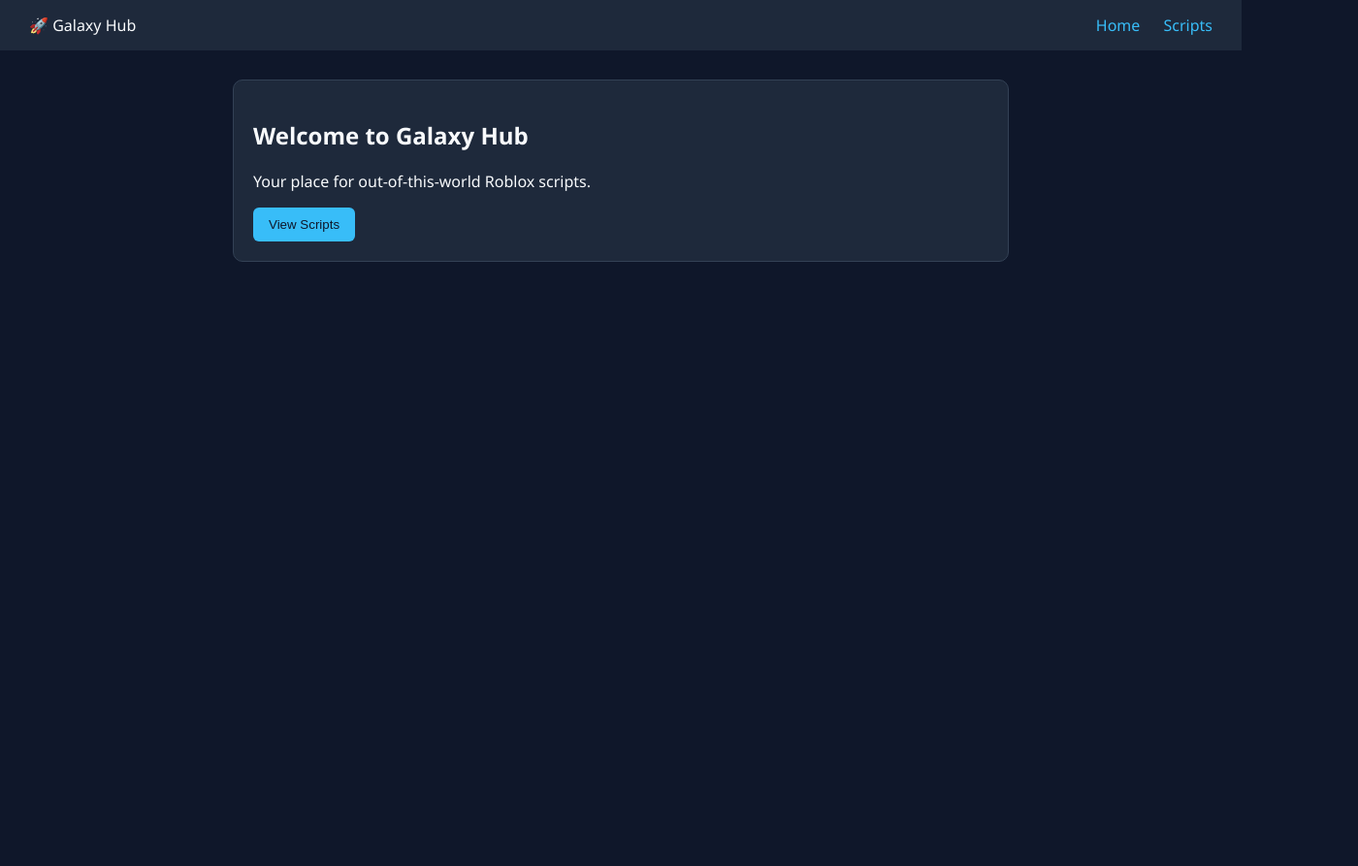
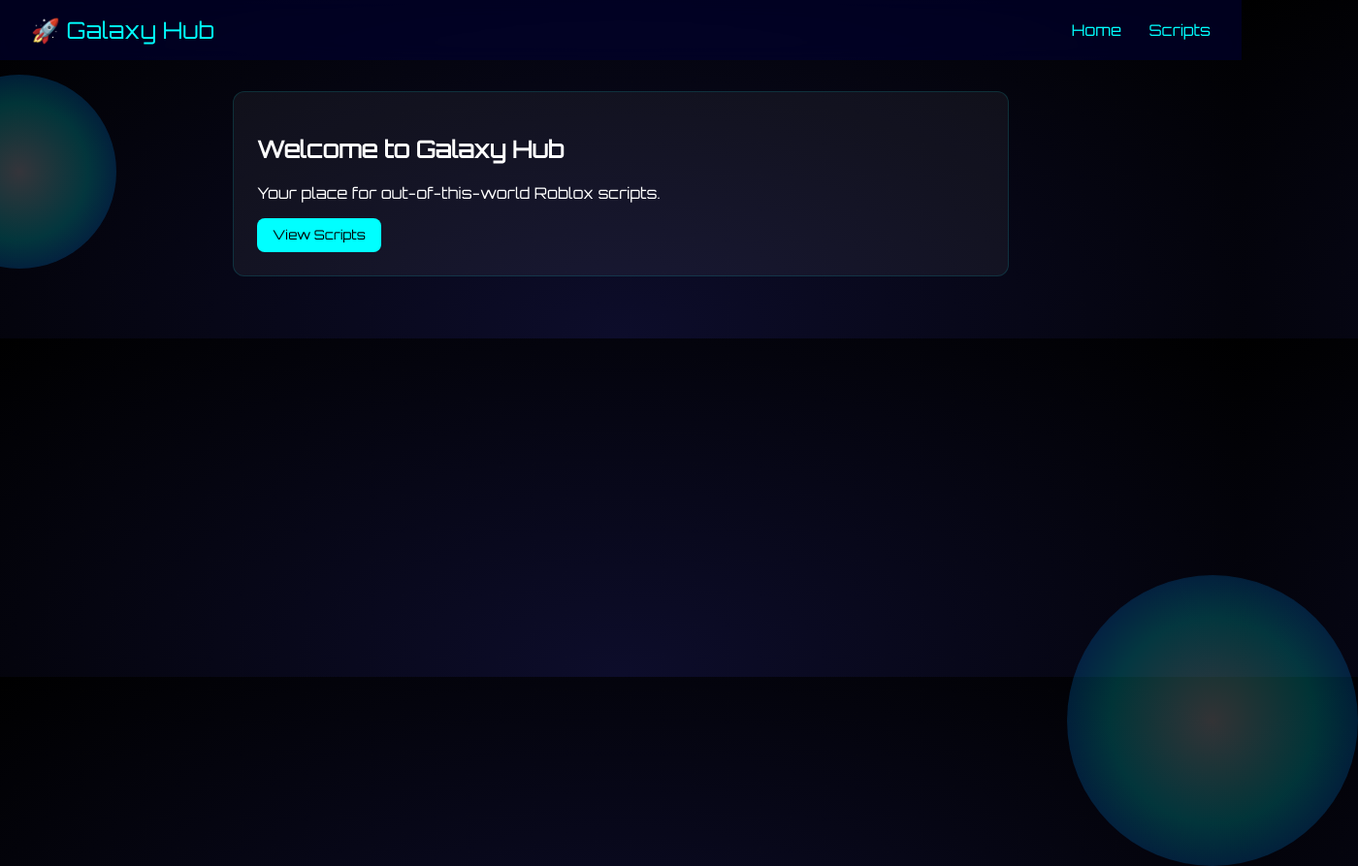
Before and after one commit to the570j/website, a plain HTML site: page index.html in a window 1280 px wide. Shown: the whole page at 97% size, 1400 px wide, since content can reach past the window. Before the commit the page ends 800 px from the top, so only its background shows below. Drawn offline with Linux system fonts and the light colour scheme; files that its build step writes are made by us from their sources.

Commit message:
Update style.css

```diff
--- a/style.css
+++ b/style.css
@@ -1,55 +1,107 @@
-body {
-  font-family: 'Segoe UI', sans-serif;
-  background-color: #0f172a;
-  color: #f8fafc;
+body.space-bg {
+  font-family: 'Orbitron', sans-serif;
+  background: radial-gradient(ellipse at bottom, #0d0d2b 0%, #000000 100%);
+  color: #ffffff;
   margin: 0;
-  padding: 0;
+  overflow-x: hidden;
 }
 
 header {
-  background-color: #1e293b;
-  padding: 15px 30px;
+  background: rgba(0, 0, 50, 0.6);
   display: flex;
+  justify-content: space-between;
   align-items: center;
-  justify-content: space-between;
+  padding: 1rem 2rem;
+  backdrop-filter: blur(10px);
 }
 
-header a {
-  color: #38bdf8;
-  text-decoration: none;
-  margin-left: 20px;
+.logo {
+  color: #0ff;
+  font-size: 1.5rem;
 }
 
-header a:hover {
-  text-decoration: underline;
+nav a {
+  color: #0ff;
+  text-decoration: none;
+  margin-left: 1.5rem;
+  transition: color 0.3s;
 }
 
-main {
-  padding: 30px;
+nav a:hover {
+  color: #fff;
 }
 
 .container {
   max-width: 800px;
   margin: auto;
+  padding: 2rem;
 }
 
 .card {
-  background: #1e293b;
-  padding: 20px;
-  border-radius: 10px;
-  margin-bottom: 20px;
-  border: 1px solid #334155;
+  background: rgba(255, 255, 255, 0.05);
+  padding: 1.5rem;
+  border-radius: 12px;
+  margin-bottom: 2rem;
+  border: 1px solid #0ff2;
+}
+
+.card h2 {
+  color: #0ff;
 }
 
 button {
-  background-color: #38bdf8;
-  color: #0f172a;
-  padding: 10px 16px;
+  background: #0ff;
+  color: #000;
+  padding: 0.6rem 1rem;
   border: none;
-  border-radius: 6px;
+  border-radius: 8px;
   cursor: pointer;
+  font-family: inherit;
+  transition: background 0.3s;
 }
 
 button:hover {
-  background-color: #0ea5e9;
+  background: #08f;
+  color: white;
 }
+
+pre {
+  background: #020617;
+  padding: 1rem;
+  border-radius: 8px;
+  white-space: pre-wrap;
+  overflow-x: auto;
+  border: 1px solid #334155;
+  margin-bottom: 1rem;
+}
+
+/* Planets */
+
+.planet {
+  position: absolute;
+  border-radius: 50%;
+  background: radial-gradient(circle, #fff, #0ff, #00f);
+  opacity: 0.2;
+  z-index: 0;
+}
+
+.planet-1 {
+  width: 200px;
+  height: 200px;
+  top: 100px;
+  left: -80px;
+  animation: float 15s ease-in-out infinite;
+}
+
+.planet-2 {
+  width: 300px;
+  height: 300px;
+  bottom: -100px;
+  right: -120px;
+  animation: float 30s ease-in-out infinite;
+}
+
+@keyframes float {
+  0%, 100% { transform: translateY(0px); }
+  50% { transform: translateY(-30px); }
+}
```
